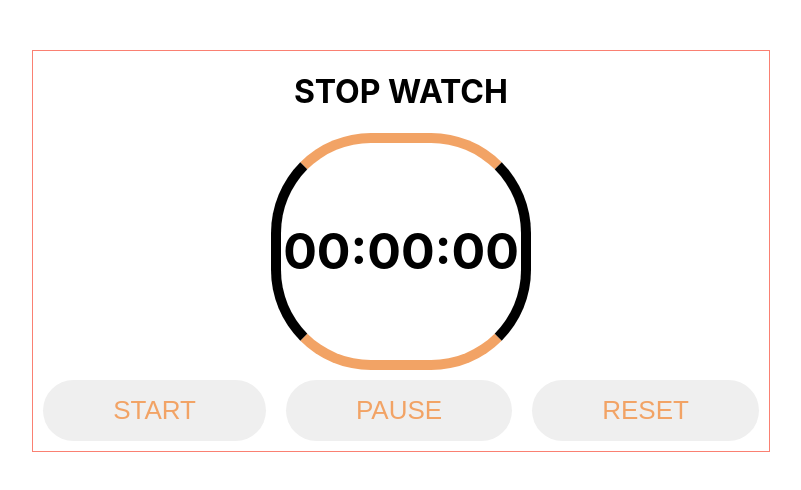
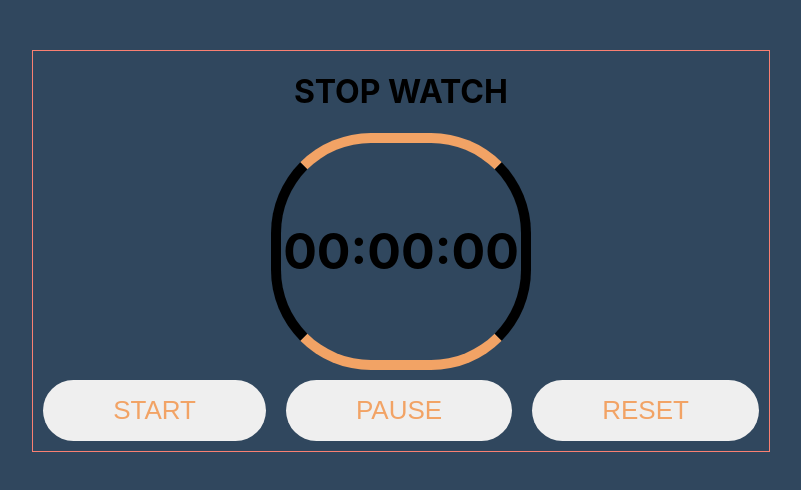
Before and after one commit to samadakram/Stop-watch-typescript, a React (Create React App) app: page / in a window 1280 px wide. Shown: the top 490 px of the page, without its empty margins (239-1040 px from the left). Built offline with nearby package versions, Linux system fonts and the light colour scheme.

Commit message:
Update App.css

```diff
--- a/src/components/App/App.css
+++ b/src/components/App/App.css
@@ -1,7 +1,7 @@
 body {
     margin: 0;
     padding: 0;
-    /* box-sizing: border-box; */
+    background-color: #30475e;
 }
 
 .app-container {
```
